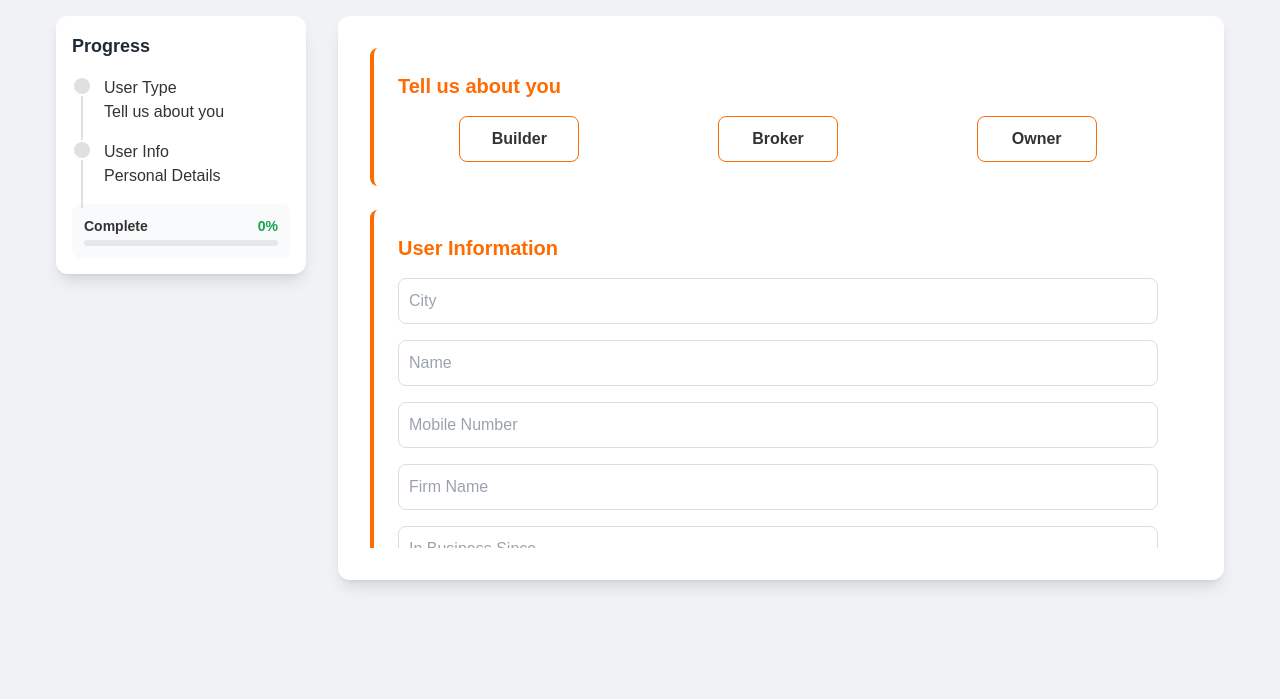
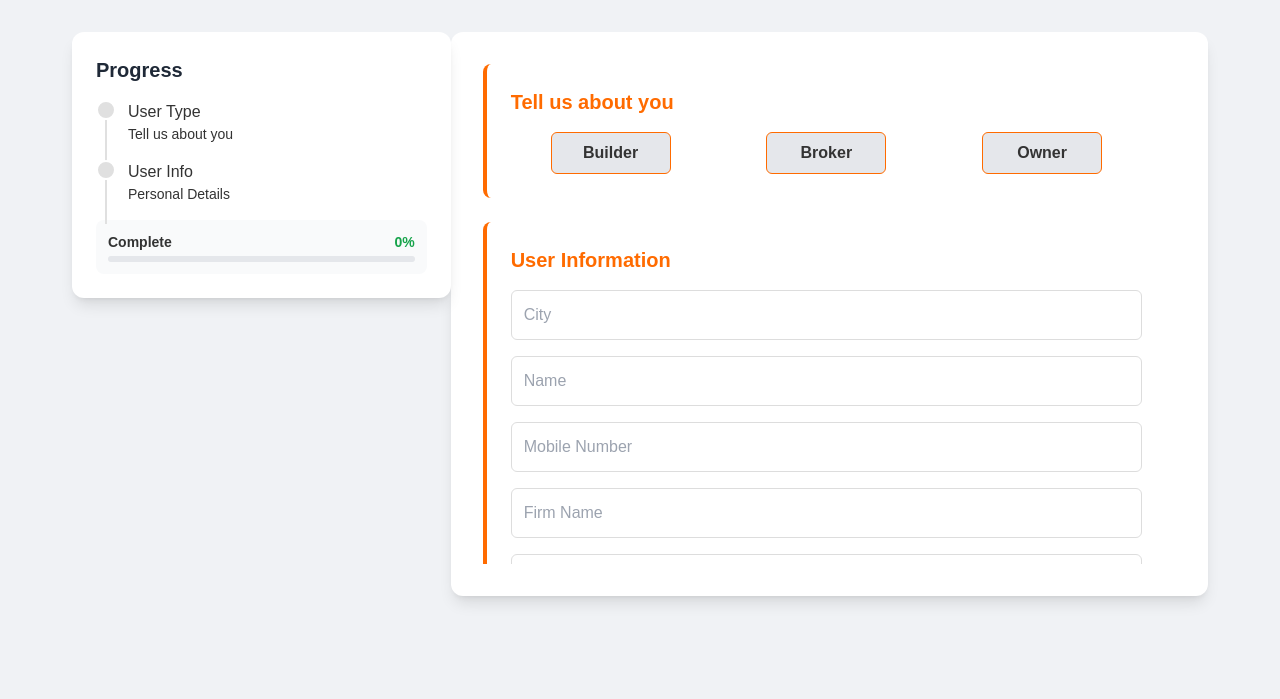
Before and after one commit to vedant-vijay/Property-Bharat-ORG, a Flask app: page /dashboard-broker in a window 1280 px wide. Shown: the top 699 px of the page. Run offline with Flask 3, Linux system fonts and the light colour scheme; some libraries are stand-ins or nearby versions.

Commit message:
Update dashboard-broker.html

```diff
--- a/templates/dashboard-broker.html
+++ b/templates/dashboard-broker.html
@@ -218,22 +218,21 @@
     </style>
 </head>
 <body>
-    <div class="main-container">
-        <div class="content-wrapper">
+    <div class="main-container flex flex-col md:flex-row items-center md:items-start p-4 md:p-8">
         <!-- Progress Tracker -->
-            <div class="progress-section">
-                <div class="progress-tracker bg-white p-4 rounded-xl shadow-lg h-fit">
-                    <h2 class="text-lg font-bold mb-4 text-gray-800">Progress</h2>
-                    <div class="progress-steps">
+        <div class="progress-section w-full md:w-1/3 mb-6 md:mb-0">
+            <div class="progress-tracker bg-white p-4 md:p-6 rounded-xl shadow-lg">
+                <h2 class="text-lg md:text-xl font-bold mb-4 text-gray-800">Progress</h2>
+                <div class="progress-steps space-y-4">
                     <div id="userTypeProgress" class="progress-step active">
                         <div class="progress-line"></div>
-                            <h3 class="progress-title">User Type</h3>
-                            <p class="progress-desc">Tell us about you</p>
+                        <h3 class="progress-title text-sm md:text-base">User Type</h3>
+                        <p class="progress-desc text-xs md:text-sm">Tell us about you</p>
                     </div>
                     <div id="userInfoProgress" class="progress-step">
                         <div class="progress-line"></div>
-                            <h3 class="progress-title">User Info</h3>
-                            <p class="progress-desc">Personal Details</p>
+                        <h3 class="progress-title text-sm md:text-base">User Info</h3>
+                        <p class="progress-desc text-xs md:text-sm">Personal Details</p>
                     </div>
                 </div>
                 <!-- Progress Percentage -->
@@ -250,29 +249,29 @@
         </div>
 
         <!-- Main Form Container -->
-            <div class="form-section-wrapper">
-                <div class="bg-white p-8 rounded-xl shadow-lg">
+        <div class="form-section-wrapper w-full md:w-2/3 lg:w-1/2">
+            <div class="bg-white p-4 md:p-8 rounded-xl shadow-lg">
                 <!-- Step 1: Tell us about you -->
                 <div id="step1Form" class="form-container">
-                        <div class="form-section p-6 rounded-lg">
-                            <h3 class="text-xl section-header mb-4">Tell us about you</h3>
-                            <div class="grid grid-cols-3 gap-4">
-                                <button type="button" class="select-btn" onclick="toggleSelection(this, 'user_type', 'Builder')">Builder</button>
-                                <button type="button" class="select-btn" onclick="toggleSelection(this, 'user_type', 'Broker')">Broker</button>
-                                <button type="button" class="select-btn" onclick="toggleSelection(this, 'user_type', 'Owner')">Owner</button>
+                    <div class="form-section p-4 md:p-6 rounded-lg">
+                        <h3 class="text-lg md:text-xl section-header mb-4">Tell us about you</h3>
+                        <div class="grid grid-cols-1 md:grid-cols-3 gap-4">
+                            <button type="button" class="select-btn py-2 px-4 bg-gray-200 rounded-md" onclick="toggleSelection(this, 'user_type', 'Builder')">Builder</button>
+                            <button type="button" class="select-btn py-2 px-4 bg-gray-200 rounded-md" onclick="toggleSelection(this, 'user_type', 'Broker')">Broker</button>
+                            <button type="button" class="select-btn py-2 px-4 bg-gray-200 rounded-md" onclick="toggleSelection(this, 'user_type', 'Owner')">Owner</button>
                         </div>
                         <input type="hidden" id="user_type" required>
                     </div>
 
                     <!-- Step 2: User Information -->
-                        <div class="form-section p-6 rounded-lg mt-6">
-                            <h3 class="text-xl section-header mb-4">User Information</h3>
+                    <div class="form-section p-4 md:p-6 rounded-lg mt-4 md:mt-6">
+                        <h3 class="text-lg md:text-xl section-header mb-4">User Information</h3>
                         <div class="space-y-4">
-                                <input type="text" id="city" class="input-field" placeholder="City" required>
-                                <input type="text" id="name" class="input-field" placeholder="Name" required>
-                                <input type="tel" id="mobile" class="input-field" placeholder="Mobile Number" required>
-                                <input type="text" id="firm_name" class="input-field" placeholder="Firm Name" required>
-                                <input type="text" id="business_since" class="input-field" placeholder="In Business Since" required>
+                            <input type="text" id="city" class="input-field w-full p-3 border rounded-md" placeholder="City" required>
+                            <input type="text" id="name" class="input-field w-full p-3 border rounded-md" placeholder="Name" required>
+                            <input type="tel" id="mobile" class="input-field w-full p-3 border rounded-md" placeholder="Mobile Number" required>
+                            <input type="text" id="firm_name" class="input-field w-full p-3 border rounded-md" placeholder="Firm Name" required>
+                            <input type="text" id="business_since" class="input-field w-full p-3 border rounded-md" placeholder="In Business Since" required>
                         </div>
                     </div>
 
@@ -280,7 +279,6 @@
                         <button onclick="submitForm()" class="w-full bg-green-500 hover:bg-green-600 text-white font-bold py-3 px-6 rounded-lg transition duration-300">
                             Submit
                         </button>
-                        </div>
                     </div>
                 </div>
             </div>
```
Lines whose indentation alone changed are shown as unchanged.
